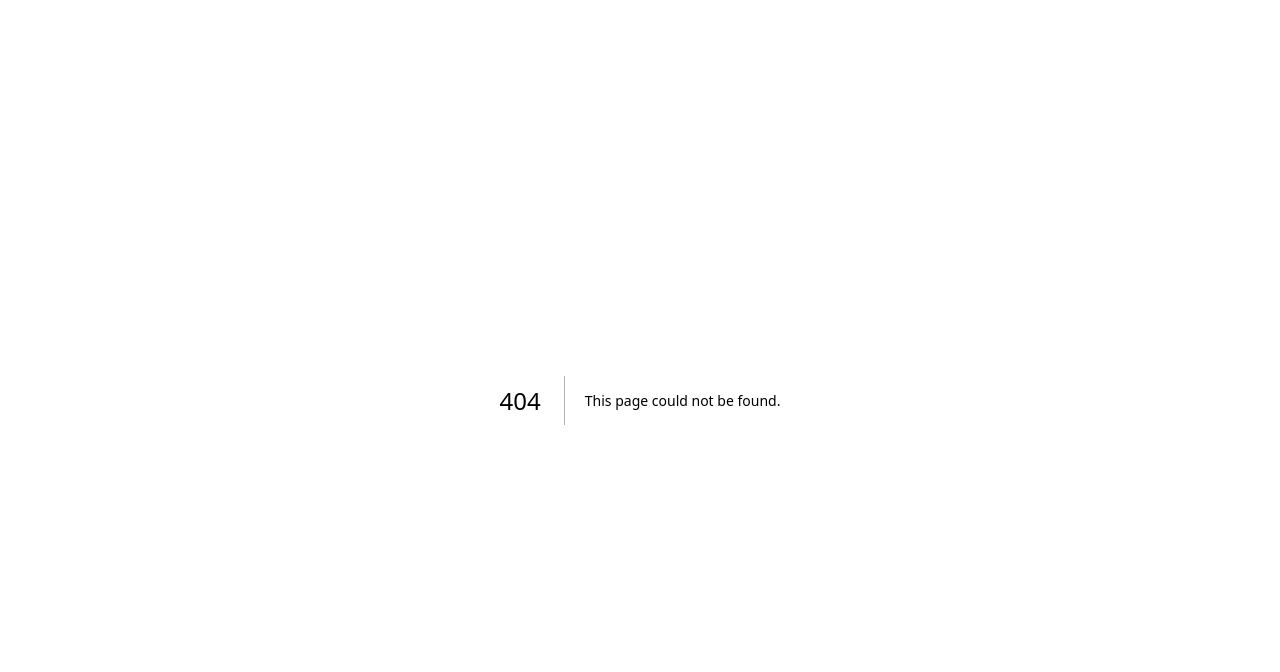
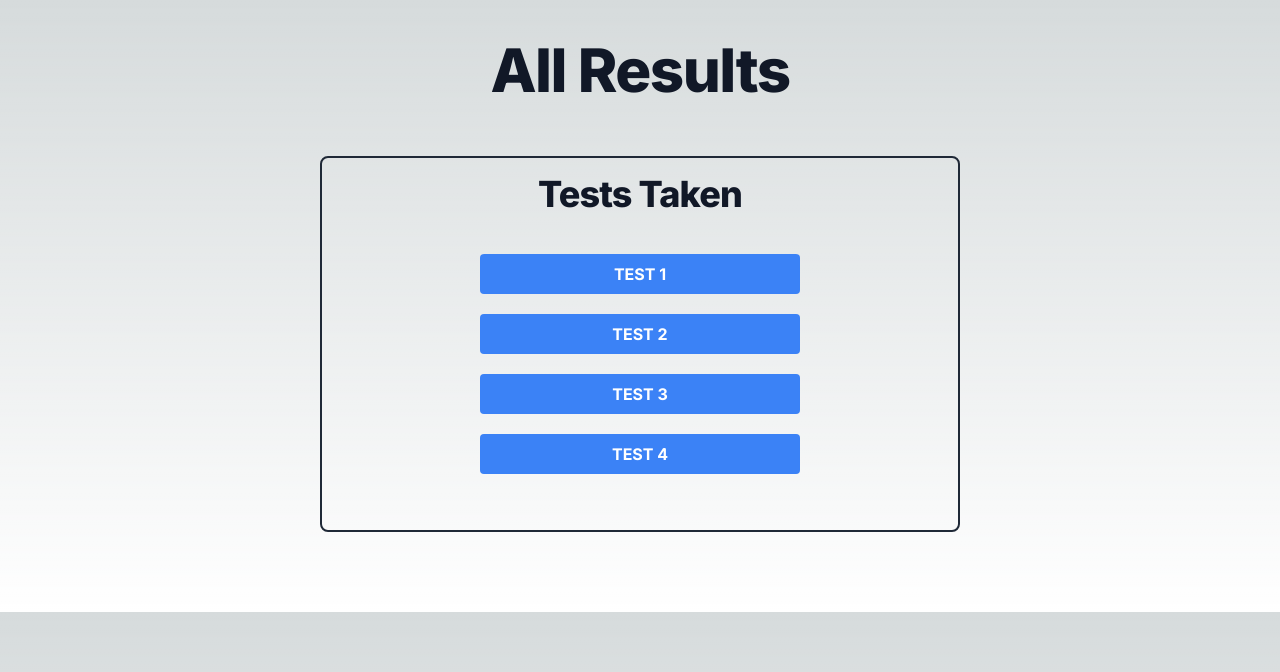
Before and after one commit to subhajit-maity/MCQ-Test, a Next.js app: page /allresultPage in a window 1280 px wide. Before the commit this address had no page. Shown: the top 672 px of the page. Built offline with nearby package versions, Linux system fonts and the light colour scheme.

Commit message:
allresult page

```diff
--- /dev/null
+++ b/src/app/allresultPage/page.tsx
@@ -0,0 +1,57 @@
+"use client";
+import React from "react";
+import { useRouter } from "next/navigation";
+
+const AllResultPage = () => {
+  const router = useRouter();
+  const handleClick = () => {
+    router.push("/resultPage");
+  };
+  return (
+    <div className="flex flex-col justify-center items-center my-10 w-full">
+      <h1 className="mb-4 text-4xl font-extrabold leading-none tracking-tight text-gray-900 md:text-5xl lg:text-6xl dark:text-white">
+        All Results
+      </h1>
+      <div className="flex flex-col justify-center items-center my-10 md:w-3/6 ml-2 mr-2 border-2 rounded-lg p-4 border-gray-800">
+        <div className=" flex flex-col justify-center items-center mb-10 ">
+          <h2 className="text-2xl font-extrabold leading-none tracking-tight text-gray-900 md:text-3xl lg:text-4xl dark:text-white">
+            Tests Taken
+          </h2>
+          <div className=" flex flex-col justify-center items-center my-5 mb-5 md:mb-0">
+            <button
+              onClick={handleClick}
+              className="bg-blue-500 hover:bg-blue-700 text-white font-bold py-2 px-4 rounded w-80 ml-2 mr-2 my-5 mb-10 md:mb-0"
+            >
+              TEST 1
+            </button>
+            <div className="flex flex-row justify-center items-center md:mb-0">
+              <button
+                onClick={handleClick}
+                className="bg-blue-500 hover:bg-blue-700 text-white font-bold py-2 px-4 rounded w-80 ml-2 mr-2 my-5 mb-10 md:mb-0 "
+              >
+                TEST 2
+              </button>
+            </div>
+            <div className="flex flex-row justify-center items-center md:mb-0">
+              <button
+                onClick={handleClick}
+                className="bg-blue-500 hover:bg-blue-700 text-white font-bold py-2 px-4 rounded w-80 ml-2 mr-2 my-5 mb-10 md:mb-0"
+              >
+                TEST 3
+              </button>
+            </div>
+            <div className="flex flex-row justify-center items-center md:mb-0">
+              <button
+                onClick={handleClick}
+                className="bg-blue-500 hover:bg-blue-700 text-white font-bold py-2 px-4 rounded w-80 ml-2 mr-2 my-5 mb-10 md:mb-0"
+              >
+                TEST 4
+              </button>
+            </div>
+          </div>
+        </div>
+      </div>
+    </div>
+  );
+};
+export default AllResultPage;
```
